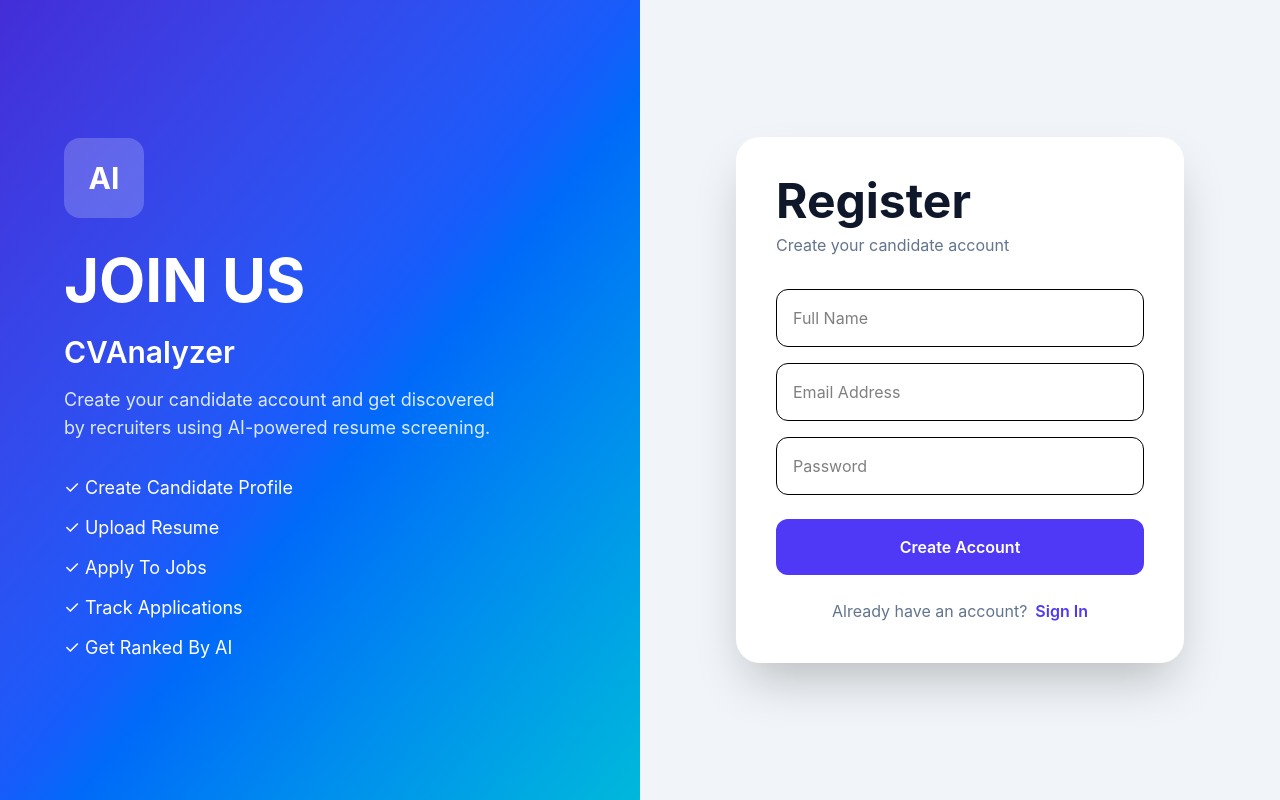
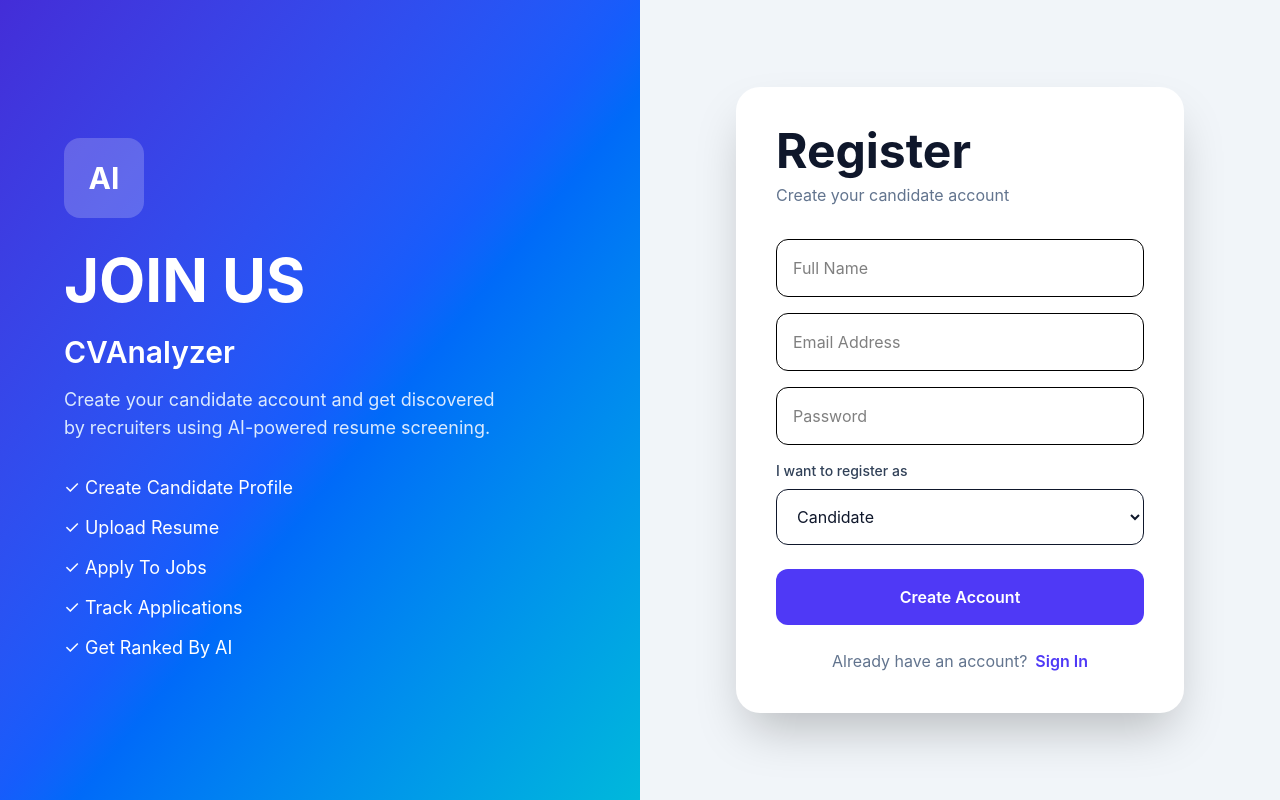
Before and after one commit to pragatipandey25/House-Prediction, a React app in the folder frontend/: page /register in a window 1280 px wide. Built offline with nearby package versions, Linux system fonts and the light colour scheme; the HTML template or start-up script is replaced by a standard one.

Commit message:
Final Commit

```diff
--- a/frontend/src/pages/Register.jsx
+++ b/frontend/src/pages/Register.jsx
@@ -1,6 +1,45 @@
 import { useState } from "react";
 import { registerUser } from "../services/authService";
 import { useNavigate, Link } from "react-router-dom";
+
+const roleContent = {
+  candidate: {
+    heading: "Create your candidate account",
+    description:
+      "Create your candidate account and get discovered by recruiters using AI-powered resume screening.",
+    features: [
+      "✓ Create Candidate Profile",
+      "✓ Upload Resume",
+      "✓ Apply To Jobs",
+      "✓ Track Applications",
+      "✓ Get Ranked By AI",
+    ],
+  },
+  employer: {
+    heading: "Create your employer account",
+    description:
+      "Post jobs, review AI-ranked candidates, and make data-driven hiring decisions.",
+    features: [
+      "✓ Post Job Listings",
+      "✓ AI Candidate Ranking",
+      "✓ Resume Parsing",
+      "✓ Hiring Analytics",
+      "✓ Bias Detection",
+    ],
+  },
+  admin: {
+    heading: "Create your admin account",
+    description:
+      "Manage users, monitor platform activity, and oversee all job applications.",
+    features: [
+      "✓ User Management",
+      "✓ Job Oversight",
+      "✓ Application Monitoring",
+      "✓ Platform Analytics",
+      "✓ System Administration",
+    ],
+  },
+};
 
 const Register = () => {
   const navigate = useNavigate();
@@ -11,6 +50,7 @@ const Register = () => {
     name: "",
     email: "",
     password: "",
+    role: "candidate",
   });
 
   const handleChange = (e) => {
@@ -38,6 +78,9 @@ const Register = () => {
     }
   };
 
+  const currentRoleContent =
+    roleContent[formData.role] || roleContent.candidate;
+
   return (
     <div className="min-h-screen flex">
       {/* Left Section */}
@@ -51,16 +94,13 @@ const Register = () => {
         <h2 className="text-3xl font-semibold mb-4">CVAnalyzer</h2>
 
         <p className="text-lg text-blue-100 mb-8 max-w-md">
-          Create your candidate account and get discovered by recruiters using
-          AI-powered resume screening.
+          {currentRoleContent.description}
         </p>
 
         <div className="space-y-3 text-lg">
-          <p>✓ Create Candidate Profile</p>
-          <p>✓ Upload Resume</p>
-          <p>✓ Apply To Jobs</p>
-          <p>✓ Track Applications</p>
-          <p>✓ Get Ranked By AI</p>
+          {currentRoleContent.features.map((feature, idx) => (
+            <p key={idx}>{feature}</p>
+          ))}
         </div>
       </div>
 
@@ -72,7 +112,7 @@ const Register = () => {
         >
           <h2 className="text-5xl font-bold text-slate-900 mb-2">Register</h2>
 
-          <p className="text-slate-500 mb-8">Create your candidate account</p>
+          <p className="text-slate-500 mb-8">{currentRoleContent.heading}</p>
 
           <input
             type="text"
@@ -100,14 +140,31 @@ const Register = () => {
             placeholder="Password"
             value={formData.password}
             onChange={handleChange}
-            className="w-full p-4 border rounded-xl mb-6 focus:outline-none focus:ring-2 focus:ring-indigo-500"
+            className="w-full p-4 border rounded-xl mb-4 focus:outline-none focus:ring-2 focus:ring-indigo-500"
             required
           />
+
+          {/* Role Selector */}
+          <div className="mb-6">
+            <label className="block text-sm font-medium text-slate-700 mb-2">
+              I want to register as
+            </label>
+            <select
+              name="role"
+              value={formData.role}
+              onChange={handleChange}
+              className="w-full p-4 border rounded-xl focus:outline-none focus:ring-2 focus:ring-indigo-500 bg-white text-slate-900"
+            >
+              <option value="candidate">Candidate</option>
+              <option value="employer">Employer</option>
+              <option value="admin">Admin</option>
+            </select>
+          </div>
 
           <button
             type="submit"
             disabled={loading}
-            className="w-full bg-indigo-600 hover:bg-indigo-700 text-white py-4 rounded-xl font-semibold transition"
+            className="w-full bg-indigo-600 hover:bg-indigo-700 text-white py-4 rounded-xl font-semibold transition disabled:bg-indigo-400"
           >
             {loading ? "Creating Account..." : "Create Account"}
           </button>
```
Also changed, not shown: 1 other file (tests, documents, lock files or other folders).
